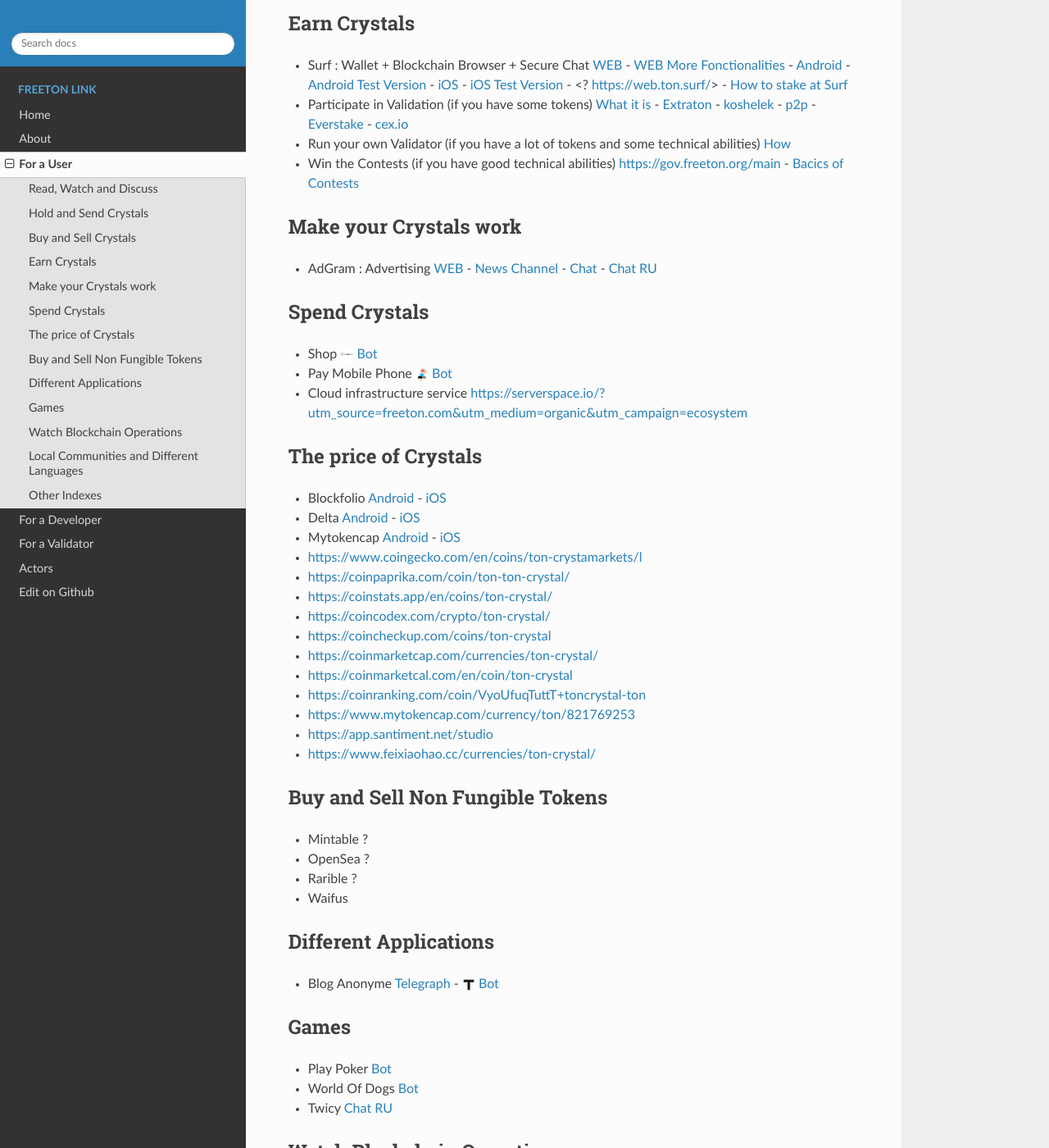
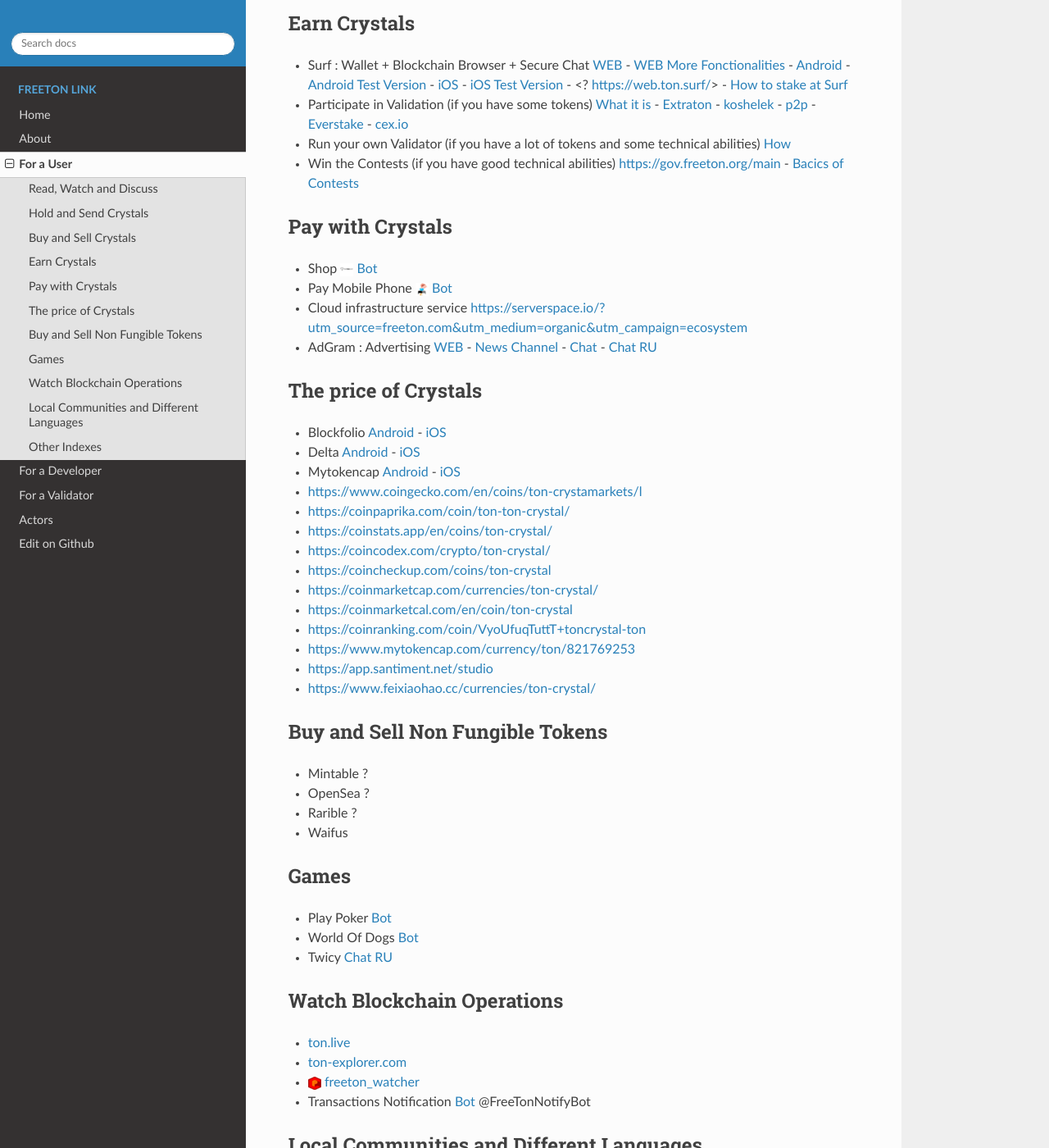
Before and after one commit to OCamlPro/www.freeton.link, a Sphinx documentation site: the page built from sphinx/user.rst, in a window 1280 px wide and 1400 px high, scrolled down 1204 px. Shown: the whole window at 82% size. Built offline with Sphinx 7.4.7 and the Read the Docs theme 2.0.0, drawn with Linux system fonts in a browser that asks for light colours; the version number could not be read and is left out.

Commit message:
petits changements

```diff
--- a/sphinx/archive.rst
+++ b/sphinx/archive.rst
@@ -16,6 +16,7 @@
 Publishing platform for creators https://teletype.in/ ?
 * `Free TON TRUST Chat RU <https://t.me/joinchat/GKhzXBByu-ShTXblIwD0AQ>`_ inactiv
 https://exbase.io/ru/#wallet
+not in blockchain `Telegraph <https://telegra.ph>`_ - |telegraph.ico| `Bot <https://t.me?do=open_link/te>`_
 
 Blockchain Browsers
 ~~~~~~~~~~~~~~~~~~~
--- a/sphinx/user.rst
+++ b/sphinx/user.rst
@@ -50,15 +50,12 @@
 * Run your own Validator (if you have a lot of tokens and some technical abilities) `How <https://docs.ton.dev/86757ecb2/p/708260-run-validator>`_
 * Win the Contests (if you have good technical abilities) `<https://gov.freeton.org/main>`_ - `Bacics of Contests <https://telegra.ph/How-to-prepare-and-submit-a-competitive-offer-in-Free-TON-08-18>`_
 
-Make your Crystals work
-~~~~~~~~~~~~~~~~~~~~~~
-* AdGram : Advertising `WEB <https://adgram.io/>`_ - `News Channel <https://t.me/adgram_news>`_ - `Chat <https://t.me/adgram_chat_eng>`_ - `Chat RU <https://t.me/adgram_chat_ru>`_
-
-Spend Crystals
-~~~~~~~~~~~~~~
+Pay with Crystals
+~~~~~~~~~~~~~~~~~
 * Shop |FREETONSHOP_bot.ico| `Bot <https://t.me/FREETONSHOP_bot>`_
 * Pay Mobile Phone |FreeTON2MobileBot.ico| `Bot <https://t.me/FreeTON2MobileBot>`_
 * Cloud infrastructure service `<https://serverspace.io/?utm_source=freeton.com&utm_medium=organic&utm_campaign=ecosystem>`_
+* AdGram : Advertising `WEB <https://adgram.io/>`_ - `News Channel <https://t.me/adgram_news>`_ - `Chat <https://t.me/adgram_chat_eng>`_ - `Chat RU <https://t.me/adgram_chat_ru>`_
 
 The price of Crystals
 ~~~~~~~~~~~~~~~~~~~~~
@@ -83,10 +80,6 @@
 * OpenSea ?
 * Rarible ?
 * Waifus
-
-Different Applications
-~~~~~~~~~~~~~~~~~~~~~~
-* Blog Anonyme `Telegraph <https://telegra.ph>`_ - |telegraph.ico| `Bot <https://t.me?do=open_link/te>`_
 
 Games
 ~~~~~
```
